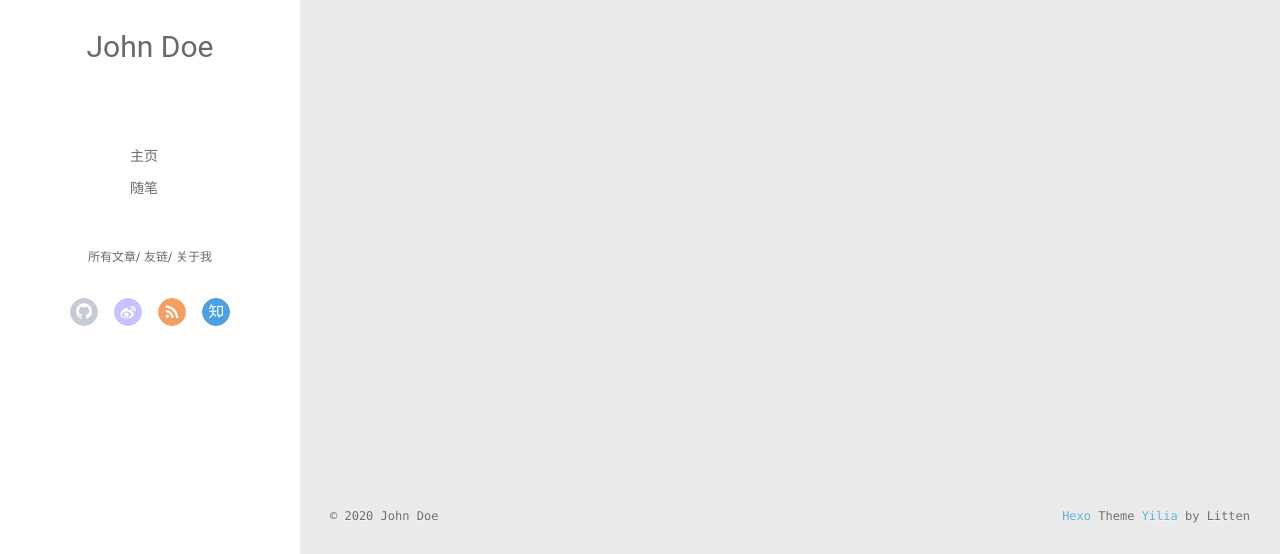
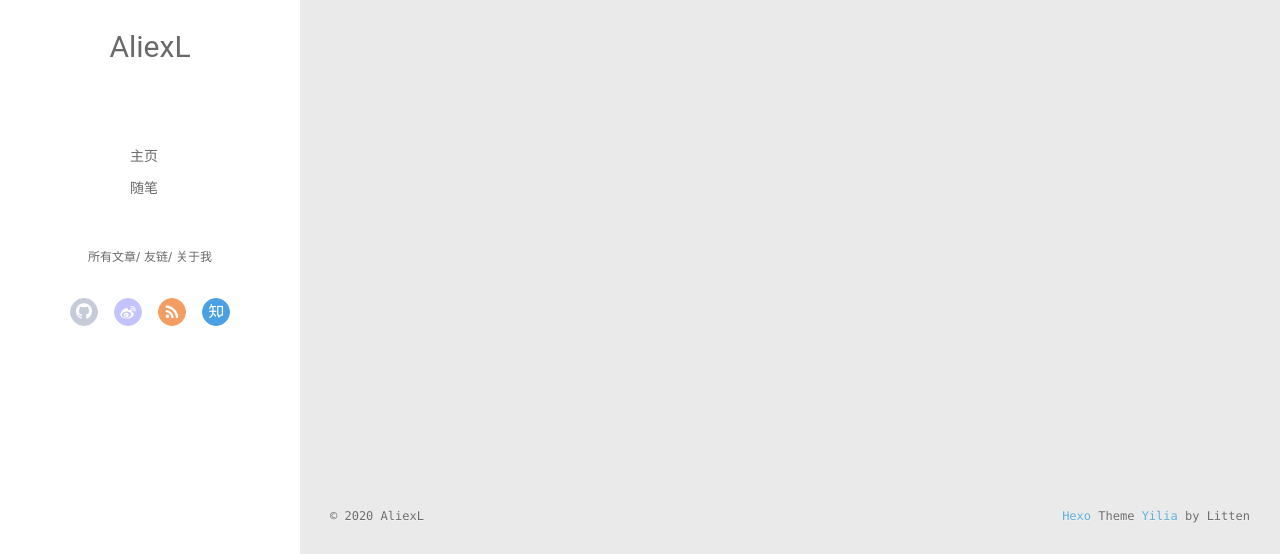
Before and after one commit to AliexL/AliexL.github.io, a plain HTML site: page archives/index.html in a window 1280 px wide. Shown: the part 243-797 px from the top of the page. Drawn offline with Linux system fonts and the light colour scheme; no server answers.

Commit message:
Site updated: 2020-01-25 01:34:57

```diff
--- a/archives/index.html
+++ b/archives/index.html
@@ -13,7 +13,7 @@
 <meta property="og:url" content="http://yoursite.com/archives/index.html">
 <meta property="og:site_name" content="Hexo">
 <meta property="og:locale" content="en_US">
-<meta property="article:author" content="John Doe">
+<meta property="article:author" content="AliexL">
 <meta name="twitter:card" content="summary">
 
     <link rel="alternative" href="/atom.xml" title="Hexo" type="application/atom+xml">
@@ -46,7 +46,7 @@
 			<img src="" class="js-avatar">
 		</a>
 		<hgroup>
-		  <h1 class="header-author"><a href="/">John Doe</a></h1>
+		  <h1 class="header-author"><a href="/">AliexL</a></h1>
 		</hgroup>
 
 
@@ -104,7 +104,7 @@
 				<img src="" class="js-avatar">
 			</div>
 			<hgroup>
-			  <h1 class="header-author js-header-author">John Doe</h1>
+			  <h1 class="header-author js-header-author">AliexL</h1>
 			</hgroup>
 
 
@@ -229,7 +229,7 @@
   <div class="outer">
     <div id="footer-info">
     	<div class="footer-left">
-    		&copy; 2020 John Doe
+    		&copy; 2020 AliexL
     	</div>
       	<div class="footer-right">
       		<a href="http://hexo.io/" target="_blank">Hexo</a>  Theme <a href="https://github.com/litten/hexo-theme-yilia" target="_blank">Yilia</a> by Litten
```
Also changed, not shown: 2020/01/24/hello-world/index.html (+4 -4 lines), 2020/01/24/我的第一篇博客文章/index.html (+4 -4 lines), archives/2020/01/index.html (+4 -4 lines), archives/2020/index.html (+4 -4 lines), index.html (+4 -4 lines).
